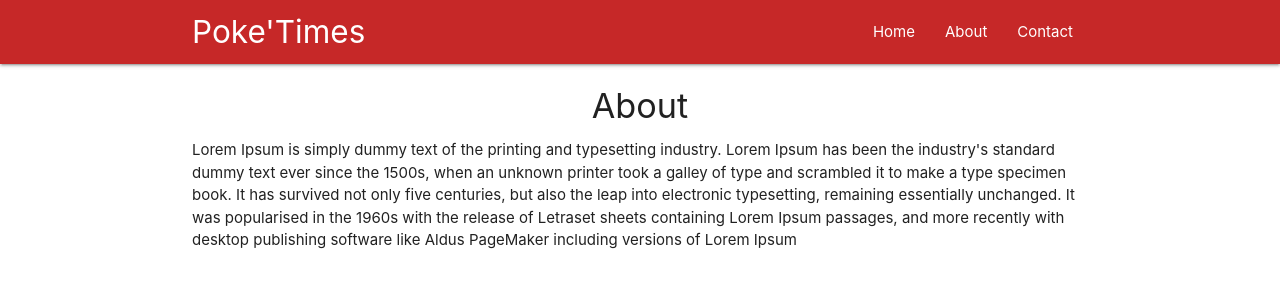
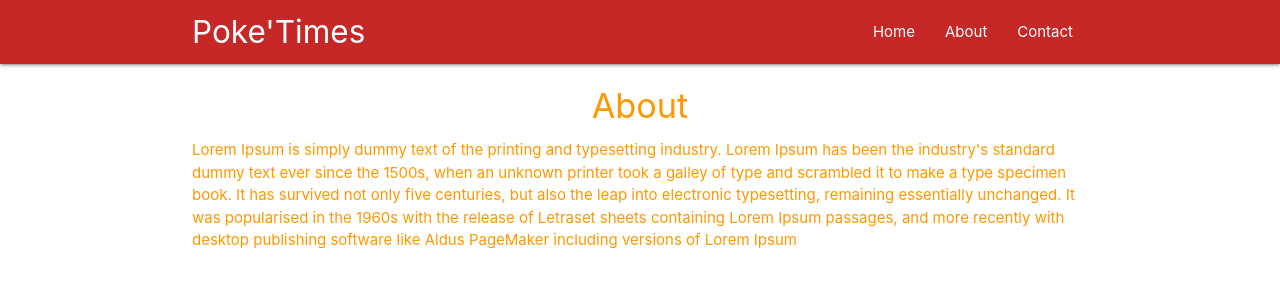
Before and after one commit to fei-gao/poketimes, a React (Create React App) app: page /about in a window 1280 px wide. Shown: the top 300 px of the page. Built offline with nearby package versions, Linux system fonts and the light colour scheme.

Commit message:
28 - Higher Order Components

```diff
--- a/src/components/About.js
+++ b/src/components/About.js
@@ -1,4 +1,5 @@
 import React from 'react'
+import Rainbow from '../hoc/Rainbow'
 
 const About = () => {
     return (
@@ -9,4 +10,4 @@ const About = () => {
     )
 }
 
-export default About;
+export default Rainbow(About);
--- /dev/null
+++ b/src/hoc/Rainbow.js
@@ -0,0 +1,18 @@
+import React from 'react';
+
+const Rainbow = (WrappedComponent) => {
+    const colors = ['red', 'pink', 'orange', 'blue', 'green', 'yellow'];
+    const randomColor = colors[Math.floor(Math.random() * colors.length)];
+
+    const className = randomColor + '-text';
+
+    return (props) => {
+        return (
+            <div className={className}>
+                <WrappedComponent {...props}/>
+            </div>
+        )
+    }
+}
+
+export default Rainbow;
```
